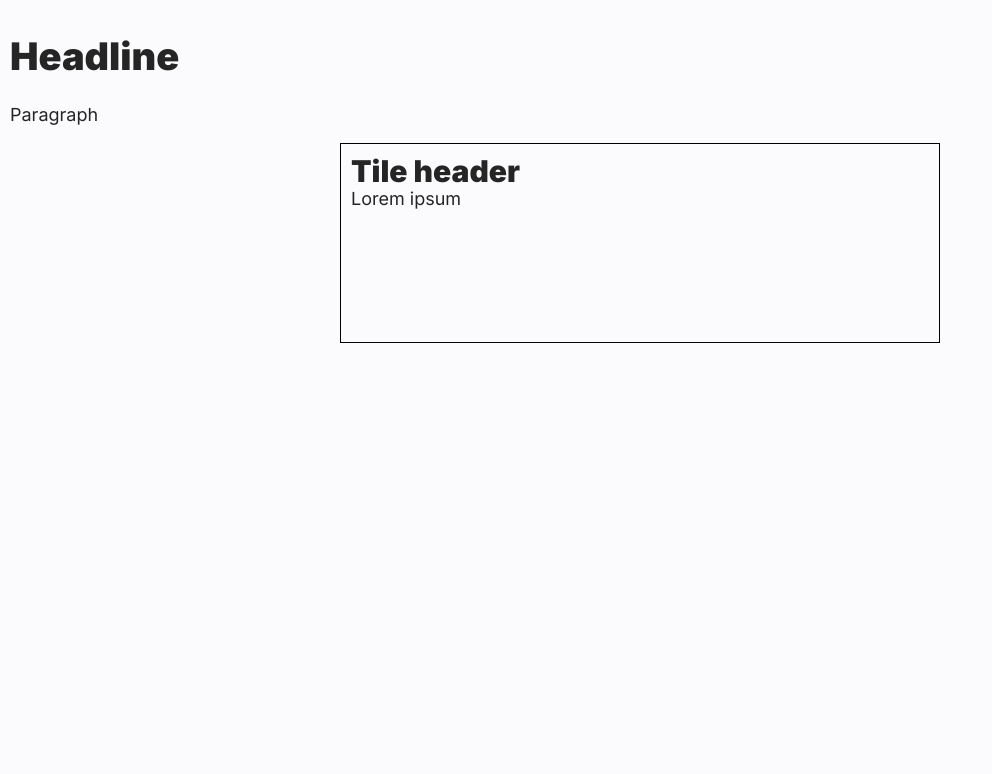
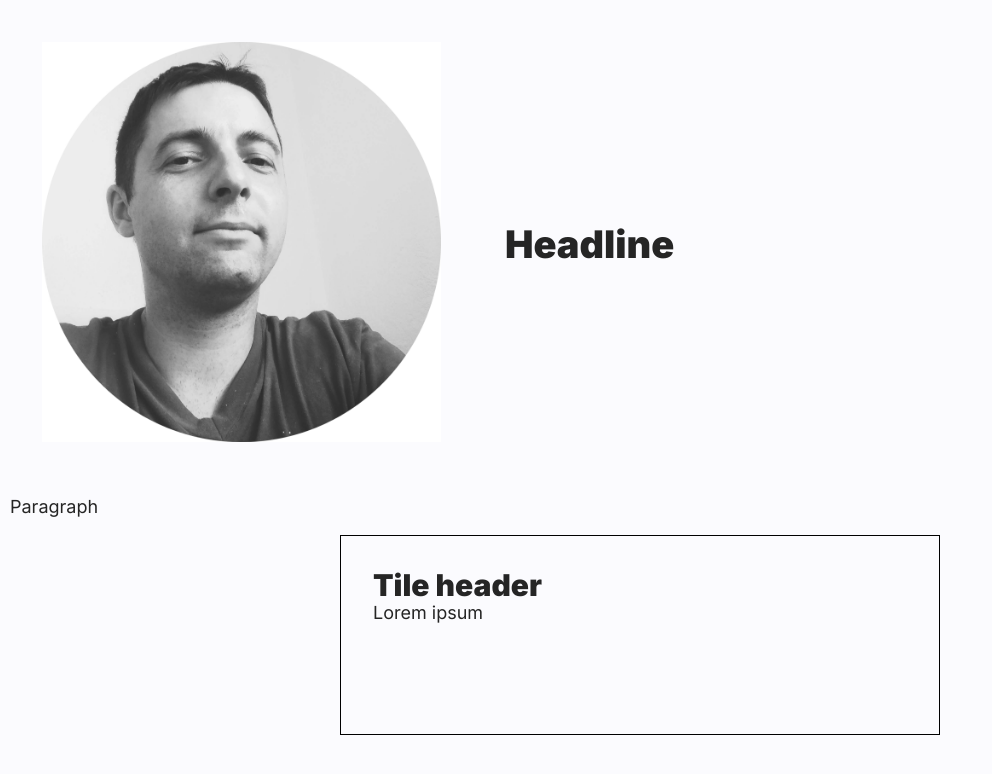
Before and after one commit to MCesarczyk/personal-homepage, a React (Create React App) app: page / in a window 1280 px wide. Shown: the top 774 px of the page, without its empty margins (0-992 px from the left). Built offline with nearby package versions, Linux system fonts and the light colour scheme.

Commit message:
added photo and style to Header

```diff
--- a/src/App.js
+++ b/src/App.js
@@ -1,18 +1,18 @@
-import { Header } from "./Header";
+import Header from "./Header";
 import Tile from "./Tile";
 
 function App() {
   return (
     <>
-      <Header>
-        Headline
-      </Header>
+      <Header
+        title={"Headline"}
+      />
       <p>
-      Paragraph
+        Paragraph
       </p>
       <Tile
-        title = {"Tile header"}
-        body = {"Lorem ipsum"}
+        title={"Tile header"}
+        body={"Lorem ipsum"}
       />
     </>
   );
--- a/src/Header/index.js
+++ b/src/Header/index.js
@@ -1,5 +1,13 @@
-import styled from "styled-components";
+import { HeaderContainer, HeaderImageContainer, HeaderTitle } from "./styled";
+import photo from "../portrait.jpg";
 
-export const Header = styled.h1`
-    font-size: 38px;
-`;
+const Header = ({ title }) => (
+    <HeaderContainer>
+        <HeaderImageContainer>
+            <img src={photo} height="400px" />
+        </HeaderImageContainer>
+        <HeaderTitle>{title}</HeaderTitle>
+    </HeaderContainer>
+);
+
+export default Header;
--- /dev/null
+++ b/src/Header/styled.js
@@ -0,0 +1,19 @@
+import styled from "styled-components";
+
+export const HeaderContainer = styled.header`
+    display: grid;
+    grid-template-columns: auto 1fr;
+    align-items: center;
+`;
+
+export const HeaderImageContainer = styled.div`
+    display: block;
+    margin: 32px;
+`;
+
+export const HeaderTitle = styled.h1`
+    display: block;
+    font-size: 38px;
+    text-align: left;
+    margin: 0 32px;
+`;
--- a/src/Tile/styled.js
+++ b/src/Tile/styled.js
@@ -10,6 +10,6 @@ export const Container = styled.div`
     height: 200px;
     box-shadow: 2px;
     border: 1px solid black;
-    padding: 10px;
+    padding: 32px;
     margin: auto;
 `;
```
Also changed, not shown: src/portrait.jpg (added).
